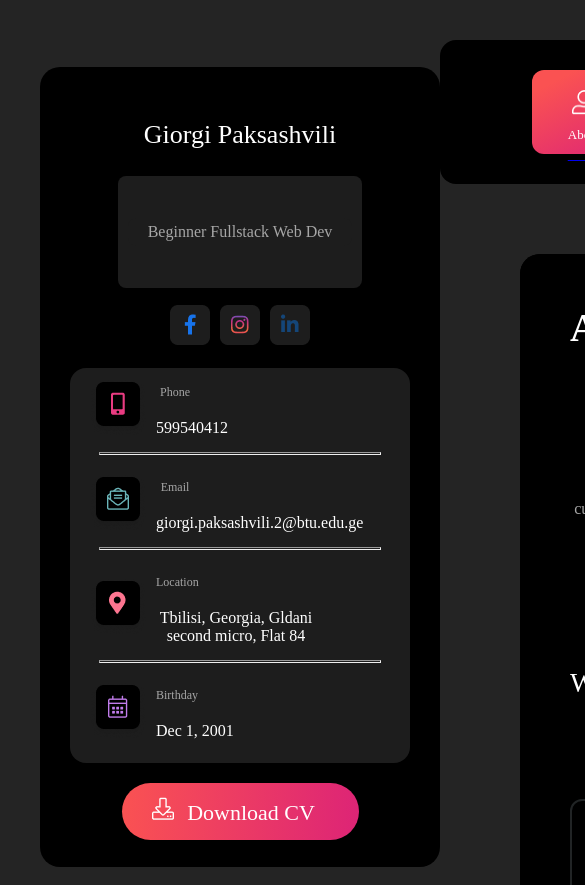
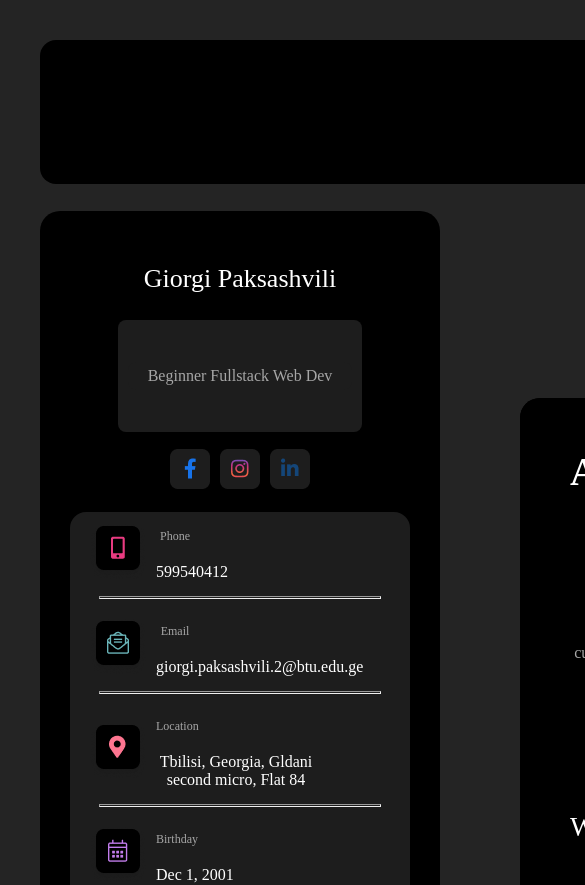
Before and after one commit to Gpaqsa/react-portfolio, a React (Vite) app: page / in a window 390 px wide. Shown: the top 885 px of the page, 585 px wide, since content can reach past the window. Built offline with nearby package versions, Linux system fonts and the light colour scheme.

Commit message:
start Mobile Response

```diff
--- a/src/App.css
+++ b/src/App.css
@@ -1,5 +1,5 @@
 #root {
-  max-width: 1920px;
+  max-width: 100vw;
   margin: 0 auto;
   padding: 2rem;
   text-align: center;
@@ -20,3 +20,15 @@
   border-radius: 20px;
   background: #000;
 }
+
+
+/* Media query for mobile devices (adjust breakpoint as needed) */
+@media only screen and (max-width: 768px) {
+  /* Restructure layout for mobile */
+  .app-block {
+    width: 100rem;
+    flex-direction: column-reverse; /* Stack elements vertically */
+  }
+
+
+}
--- a/src/App.jsx
+++ b/src/App.jsx
@@ -11,7 +11,6 @@ import Projects from "../src/pages/Projects";
 import Contact from "../src/pages/Contact";
 function App() {
   return (
-    <>
     <div className="app">
       <div className="app-block">
         <PersonalInfo />
@@ -26,7 +25,6 @@ function App() {
         </Routes>
       </div>
     </div>
-    </>
   );
 }
 
--- a/src/components/Navbar.css
+++ b/src/components/Navbar.css
@@ -7,7 +7,6 @@
   display: flex;
   align-items: center;
   justify-content: center;
-
 }
 
 .navbar-menu section.current-about {
@@ -16,8 +15,6 @@
   height: 84px;
   flex-shrink: 0;
   border-radius: 12px;
-
-
 }
 
 .navbar-menu section {
@@ -47,5 +44,10 @@
   line-height: normal;
   position: relative;
   bottom: 20px;
+}
 
+@media screen and (max-width: 768px) {
+  .navbar-menu {
+    width: 100%;
+  }
 }
--- a/src/components/PersonalInfo.css
+++ b/src/components/PersonalInfo.css
@@ -154,18 +154,3 @@ button {
   font-weight: 500;
   line-height: normal;
 }
-
-
-
-
-.github {
-  font-family: "Font Awesome 5 Brands";
-font-size: 20px;
-font-style: normal;
-font-weight: 400;
-line-height: normal;
-background: linear-gradient(180deg, #515ECF 0%, #C53184 36.98%, #F3673A 75%, #DB2E7A 100%);
-background-clip: text;
--webkit-background-clip: text;
--webkit-text-fill-color: transparent;
-}
```
Also changed, not shown: public/gp-icon.svg (renamed from public/gp-icon.png). Lines whose indentation alone changed are shown as unchanged.
